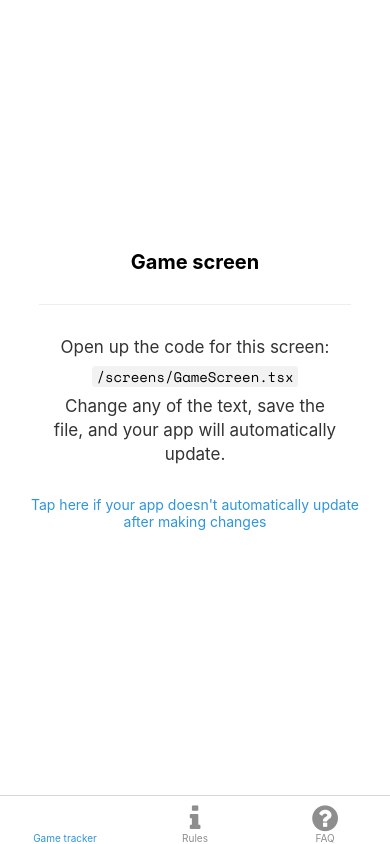
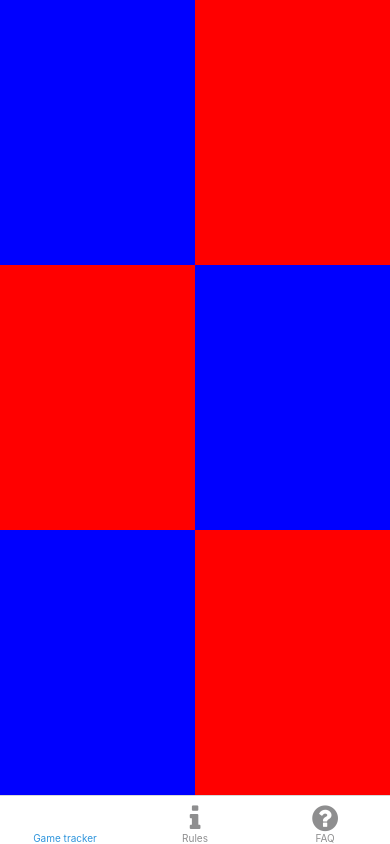
Before and after one commit to SDCalvo/munchkin-companion, a React Native app: screen /Game in a window 390 px wide. Built offline with nearby package versions, Linux system fonts and the light colour scheme; what expo-linking would draw is missing.

Commit message:
Added proper layout for starting game tracker.

```diff
--- a/App.tsx
+++ b/App.tsx
@@ -1,9 +1,9 @@
-import { StatusBar } from 'expo-status-bar';
-import { SafeAreaProvider } from 'react-native-safe-area-context';
+import { StatusBar } from "expo-status-bar";
+import { SafeAreaProvider, SafeAreaView } from "react-native-safe-area-context";
 
-import useCachedResources from './hooks/useCachedResources';
-import useColorScheme from './hooks/useColorScheme';
-import Navigation from './navigation';
+import useCachedResources from "./hooks/useCachedResources";
+import useColorScheme from "./hooks/useColorScheme";
+import Navigation from "./navigation";
 
 export default function App() {
   const isLoadingComplete = useCachedResources();
@@ -14,8 +14,8 @@ export default function App() {
   } else {
     return (
       <SafeAreaProvider>
-        <Navigation colorScheme={colorScheme} />
-        <StatusBar />
+          <StatusBar />
+          <Navigation colorScheme={colorScheme} />
       </SafeAreaProvider>
     );
   }
--- /dev/null
+++ b/components/GameTracker.tsx
@@ -0,0 +1,25 @@
+import React from "react";
+import { StyleSheet, Text, View } from "react-native";
+import { MonoText } from "./StyledText";
+
+type GameTrackerScreenProps = {
+  color: string;
+}
+
+export default function GameTracker({ color }: GameTrackerScreenProps) {
+  return (
+    <View style={[styles.container, { backgroundColor: color }]}>
+
+    </View>
+  );
+}
+
+const styles = StyleSheet.create({
+  container: {
+    flex: 1,
+    alignItems: 'center',
+    justifyContent: 'center',
+    width: "100%",
+    height: "100%",
+  },
+});
--- a/screens/GameScreen.tsx
+++ b/screens/GameScreen.tsx
@@ -1,32 +1,51 @@
-import { StyleSheet } from 'react-native';
+import React from "react";
+import { StyleSheet } from "react-native";
+import GameTracker from "../components/GameTracker";
+import { Text, View } from "../components/Themed";
+import { RootTabScreenProps } from "../types";
+import { SafeAreaView } from "react-native-safe-area-context";
 
-import EditScreenInfo from '../components/EditScreenInfo';
-import { Text, View } from '../components/Themed';
-import { RootTabScreenProps } from '../types';
-
-export default function GameScreen({ navigation }: RootTabScreenProps<'Game'>) {
+export default function GameScreen({ navigation }: RootTabScreenProps<"Game">) {
   return (
-    <View style={styles.container}>
-      <Text style={styles.title}>Game screen</Text>
-      <View style={styles.separator} lightColor="#eee" darkColor="rgba(255,255,255,0.1)" />
-      <EditScreenInfo path="/screens/GameScreen.tsx" />
-    </View>
+    <SafeAreaView style={styles.container}>
+      <View style={styles.subContainer}>
+        <GameTracker color={"blue"} />
+        <GameTracker color={"red"} />
+      </View>
+      <View style={styles.subContainer}>
+        <GameTracker color={"red"} />
+        <GameTracker color={"blue"} />
+      </View>
+      <View style={styles.subContainer}>
+        <GameTracker color={"blue"} />
+        <GameTracker color={"red"} />
+      </View>
+    </SafeAreaView>
   );
 }
 
 const styles = StyleSheet.create({
   container: {
     flex: 1,
-    alignItems: 'center',
-    justifyContent: 'center',
+    alignItems: "flex-start",
+    justifyContent: "center",
+    width: "100%",
+    height: "100%",
+  },
+  subContainer: {
+    flex: 1,
+    alignItems: "flex-start",
+    justifyContent: "center",
+    width: "100%",
+    flexDirection: "row",
   },
   title: {
     fontSize: 20,
-    fontWeight: 'bold',
+    fontWeight: "bold",
   },
   separator: {
     marginVertical: 30,
     height: 1,
-    width: '80%',
+    width: "80%",
   },
 });
```
